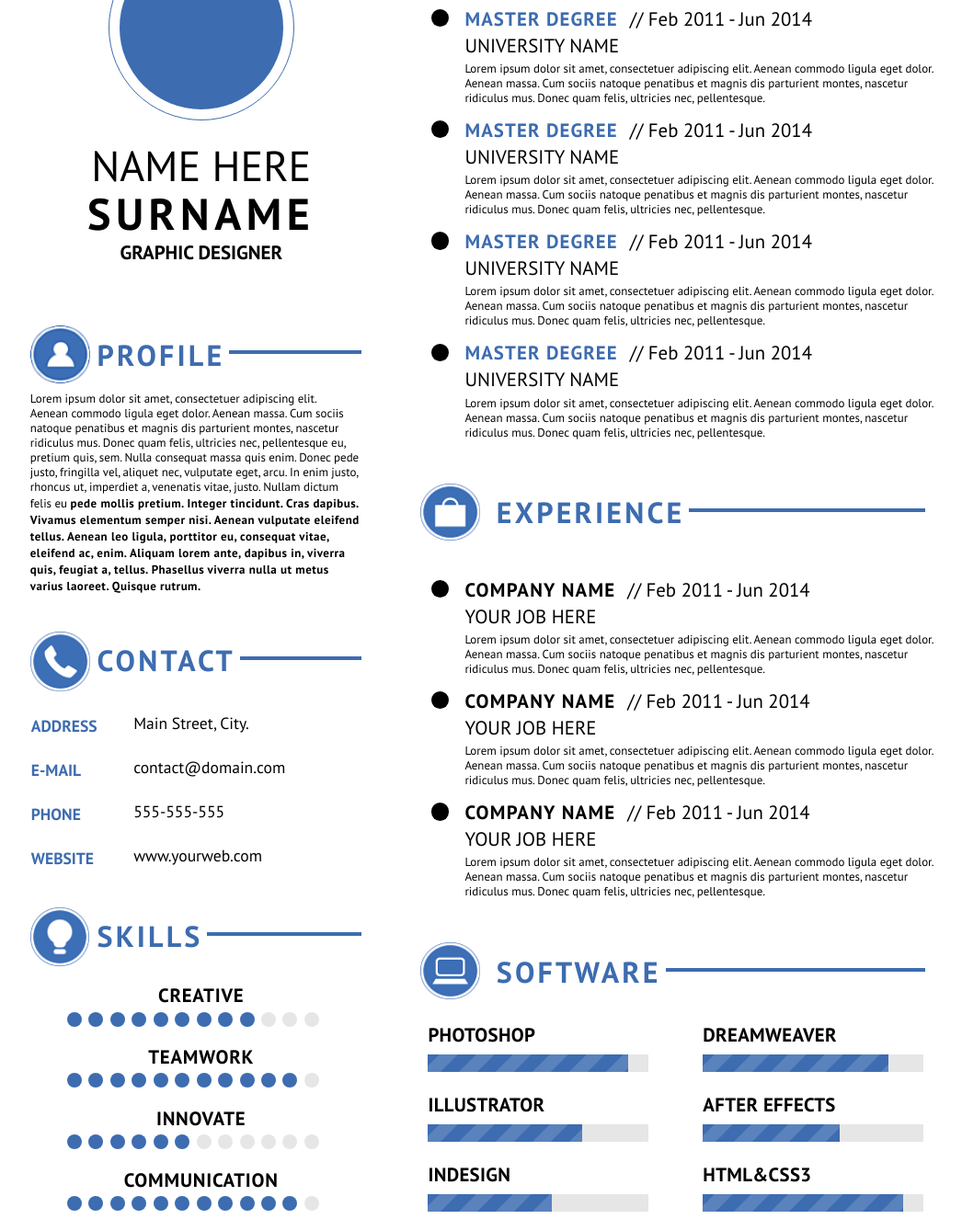
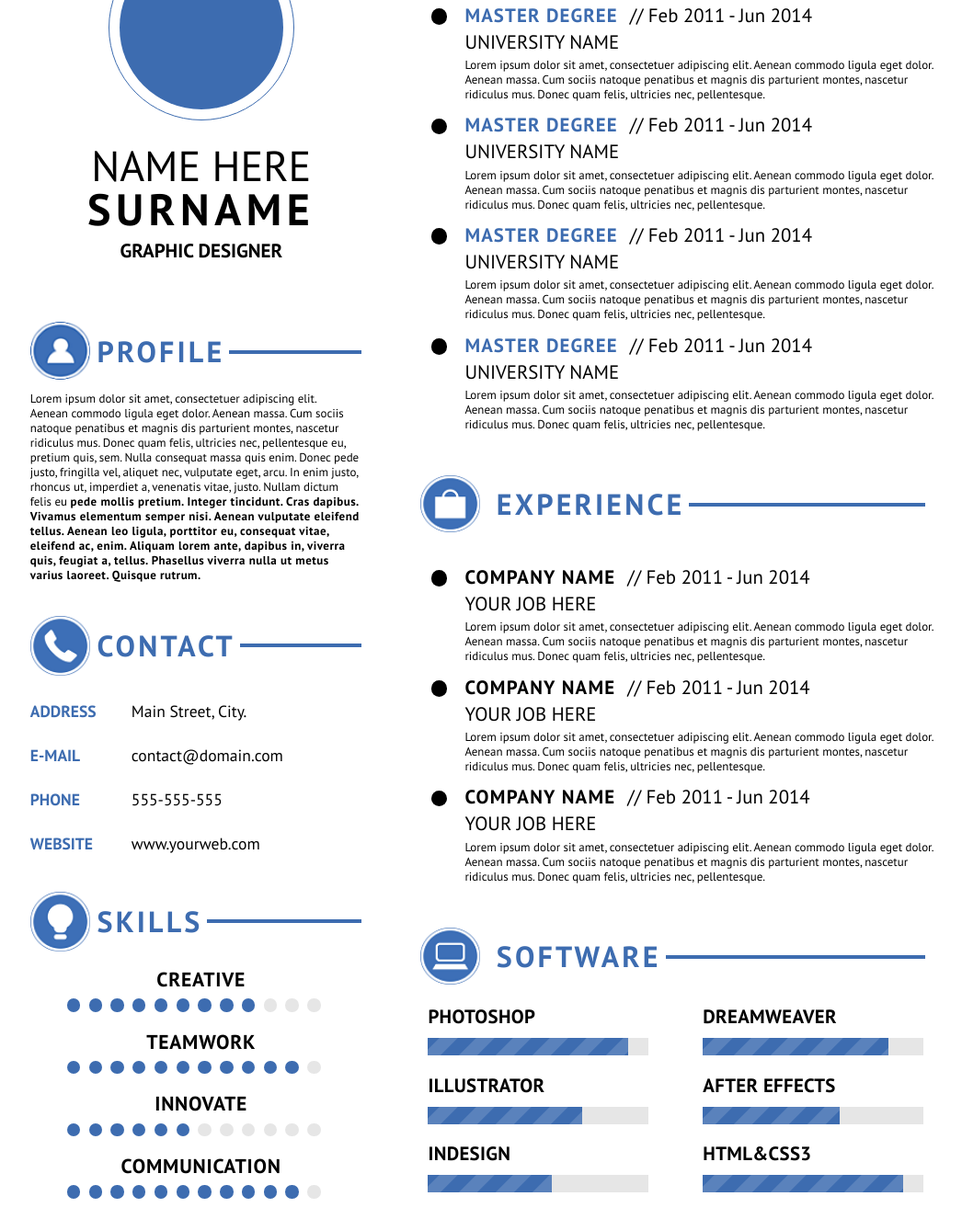
Before and after one commit to Nelliza/resume, a website built with webpack: page src/pug/index.pug in a window 1280 px wide. Shown: the part 146-1472 px from the top of the page at 92% size, without its empty margins (20-1066 px from the left). Built offline with nearby package versions, Linux system fonts and the light colour scheme.

Commit message:
Переверстала блок Contact, докрутила PerfectPixel и респонсив

```diff
--- a/src/components/contact/contact.pug
+++ b/src/components/contact/contact.pug
@@ -1,7 +1,7 @@
 section.page__item.contact
   +subtitle('contact')
 
-  table.contact__list
+  .contact__list
     +contactList("Address", "Main Street, City.")
     +contactList("E-mail", "contact@domain.com")
     +contactList("Phone", "555-555-555")
--- a/src/components/contact/contact.scss
+++ b/src/components/contact/contact.scss
@@ -1,15 +1,29 @@
 .contact__list {
   font-size: 1.1rem;
-  padding: .1rem 0;
+  display: table;
+  padding: .2rem 0;
   border-spacing: 0;
+
+  @media screen and (max-width: 840px) {
+    margin: 0 auto;
+  }
+}
+.contact__row {
+  display: table-row;
 }
 .contact__description {
   font-weight: bold;
+  display: table-cell;
   width: 40%;
-  padding-top: 1.5rem;
+  padding-top: 1.45rem;
+  padding-bottom: 0;
   text-transform: uppercase;
   color: $color-main;
+
+  @media screen and (max-width: 396px) {
+    padding-right: .2rem;
+  }
 }
 .contact__value {
-  padding-top: 1.5rem;
+  display: table-cell;
 }
--- a/src/components/experience/experience.scss
+++ b/src/components/experience/experience.scss
@@ -1,8 +1,10 @@
 .experience__list {
-  margin-top: 2.3rem;
+  margin-top: 2rem;
 }
-.experience__list .summary-items__degree {
-  font-weight: bold;
-  color: #000;
-  letter-spacing: .08rem;
+.experience__list {
+  .summary-items__degree {
+    font-weight: bold;
+    letter-spacing: .08rem;
+    color: #000;
+  }
 }
--- a/src/components/introduce/introduce.scss
+++ b/src/components/introduce/introduce.scss
@@ -1,4 +1,5 @@
 .introduce {
+  margin-bottom: 4.1rem;
   text-align: center;
 }
 .introduce__photo {
@@ -10,27 +11,39 @@
   background-clip: content-box;
 
   @include size(11.13rem);
+
+  @media screen and (max-width: 396px) {
+    @include size(11rem);
+  }
 }
 .introduce__name {
   font-size: 2.88rem;
   font-weight: normal;
-  line-height: 1;
-  margin-top: 2rem;
+  line-height: .9;
+  margin-top: 2.15rem;
   margin-bottom: 0;
   text-transform: uppercase;
+
+  @media screen and (max-width: 396px) {
+    font-size: 2.5rem;
+  }
 }
 .introduce__surname {
   font-size: 3rem;
   font-weight: bold;
-  line-height: 1;
+  line-height: .9;
   margin: 0;
   letter-spacing: .35rem;
   text-transform: uppercase;
+
+  @media screen and (max-width: 396px) {
+    font-size: 2.7rem;
+  }
 }
 .introduce__profession {
   font-size: 1.31rem;
   font-weight: bold;
   line-height: 1;
-  margin-top: .5rem;
+  margin-top: .8rem;
   text-transform: uppercase;
 }
--- a/src/components/page/page.scss
+++ b/src/components/page/page.scss
@@ -7,7 +7,7 @@
   margin: 0;
   padding: 1.7rem 2.5rem;
 
-  @media screen and (max-width: 842px) {
+  @media screen and (max-width: 840px) {
     display: block;
   }
 }
@@ -16,8 +16,8 @@
   width: 37.3%;
   margin: 0 .8rem;
 
-  @media screen and (max-width: 842px) {
-    width: 80%;
+  @media screen and (max-width: 840px) {
+    width: 100%;
     margin: 0 auto;
   }
 }
@@ -27,13 +27,13 @@
 
   flex: 1;
 
-  @media screen and (max-width: 842px) {
-    width: 80%;
+  @media screen and (max-width: 840px) {
+    width: 90%;
     margin: 0 auto;
 
     flex: none;
   }
 }
 .page__item {
-  margin-top: 2.45rem;
+  margin-top: 2.2rem;
 }
--- a/src/components/profile/profile.scss
+++ b/src/components/profile/profile.scss
@@ -1,7 +1,8 @@
 .profile__text {
-  margin-top: .5rem;
-  margin-right: .67rem;
+  margin-top: .7rem;
+  margin-right: .683rem;
 }
 .profile__text--bold {
+  line-height: 1;
   letter-spacing: .031rem;
 }
--- a/src/components/skills/skills.scss
+++ b/src/components/skills/skills.scss
@@ -1,7 +1,7 @@
 .skills__name {
-  font-size: 1.3rem;
-  margin-top: 1.1rem;
-  margin-bottom: .26rem;
+  font-size: 1.35rem;
+  margin-top: 1rem;
+  margin-bottom: .05rem;
   text-align: center;
   letter-spacing: .05rem;
   text-transform: uppercase;
@@ -10,21 +10,26 @@
   line-height: .7;
   margin: 0;
 
-  @media screen and (max-width: 948px) {
+  @media screen and (max-width: 960px) {
     padding-left: 0;
     text-align: center;
   }
 }
 .skills__level-item {
   display: inline-block;
-  margin-right: .25rem;
+  margin-top: .4rem;
+  margin-right: .37rem;
+
+  @media screen and (max-width: 960px) {
+    margin-right: .3rem;
+  }
 }
 .skills__dot {
   display: block;
   border-radius: 50%;
   background-color: $color-main;
 
-  @include size(1rem);
+  @include size(.9rem);
 }
 .skills__dot--gray {
   background-color: $color-dots;
--- a/src/components/software/software.scss
+++ b/src/components/software/software.scss
@@ -7,14 +7,22 @@
   flex-flow: column;
   flex-wrap: wrap;
   align-content: space-between;
+
+  @media screen and (max-width: 528px) {
+    display: block;
+  }
 }
 .software__item {
   width: 44.5%;
+
+  @media screen and (max-width: 528px) {
+    width: 100%;
+  }
 }
 .software__name {
   font-size: 1.3rem;
-  margin-top: 1.35rem;
-  margin-bottom: .5rem;
+  margin-top: 1.17rem;
+  margin-bottom: .6rem;
   letter-spacing: .021rem;
   text-transform: uppercase;
 }
@@ -27,10 +35,11 @@
     display: inline-block;
     height: 100%;
     transition: width .4s ease-in-out;
+    background-color: $color-main;
+    background-size: 40px 40px;
+
     @include animation(webkit);
     @include animation(moz);
-    background-color: $color-main;
     @include linear-gradient($color-gradient, 25%);
-    background-size: 40px 40px;
   }
 }
--- a/src/components/subtitle/subtitle.scss
+++ b/src/components/subtitle/subtitle.scss
@@ -3,21 +3,28 @@
   line-height: 2.05;
   display: flex;
   margin-bottom: 0;
-  text-align: left;
   letter-spacing: .2rem;
   text-transform: uppercase;
   color: $color-main;
 
   align-items: center;
+
+  @media screen and (max-width: 396px) {
+    justify-content: center;
+  }
 }
 .subtitle::before {
   margin-right: .5rem;
   content: "";
 
+  flex-shrink: 0;
   @include size(4.05rem);
+
+  @media screen and (max-width: 528px) {
+    content: none;
+  }
 }
 .subtitle::after {
-  margin-top: -.4rem;
   margin-right: .7rem;
   margin-left: .3rem;
   content: "";
@@ -26,9 +33,10 @@
   @include size(3.13rem, .25rem);
   flex-grow: 1;
   flex-shrink: 0;
-}
-.subtitle--profile {
-  padding-top: 1.75rem;
+
+  @media screen and (max-width: 396px) {
+    content: none;
+  }
 }
 
 @include subtitle-icon(profile);
--- a/src/components/summary-items/summary-items.scss
+++ b/src/components/summary-items/summary-items.scss
@@ -3,19 +3,23 @@
   margin-bottom: 2.85rem;
   padding-left: 3rem;
   list-style: none;
+
+  @media screen and (max-width: 396px) {
+    padding-left: 1rem;
+  }
 }
 .summary-items__item {
   position: relative;
 }
 .summary-items__item::before {
   position: absolute;
-  top: .2rem;
+  top: .4rem;
   left: -2.3rem;
   content: "";
   border-radius: 50%;
   background-color: #000;
 
-  @include size(1.2rem);
+  @include size(1.1rem);
 }
 .summary-items__header {
   font-size: 1.3rem;
@@ -28,8 +32,12 @@
   color: $color-main;
 }
 .summary-items__period {
-  @media screen and (max-width: 886px) and (min-width: 842px) {
+  @media screen and (max-width: 886px) and (min-width: 840px) {
     font-size: 1.1rem;
+  }
+  @media screen and (max-width: 633px) {
+    font-size: 1.1rem;
+    display: block;
   }
 }
 .summary-items__place {
@@ -39,5 +47,5 @@
 }
 .summary-items__description {
   margin-top: 0;
-  margin-bottom: .75rem;
+  margin-bottom: .65rem;
 }
--- a/src/pug/utils/mixins.pug
+++ b/src/pug/utils/mixins.pug
@@ -2,9 +2,9 @@ mixin subtitle(name)
   h2(class="subtitle subtitle--" + name)= name
 
 mixin contactList(description, value)
-  tr
-    td.contact__description= description
-    td.contact__value= value
+  .contact__row
+    span.contact__description= description
+    span.contact__value= value
 
 mixin skillsItem(name, countDot, countDotGray)
   .skills__item
```
